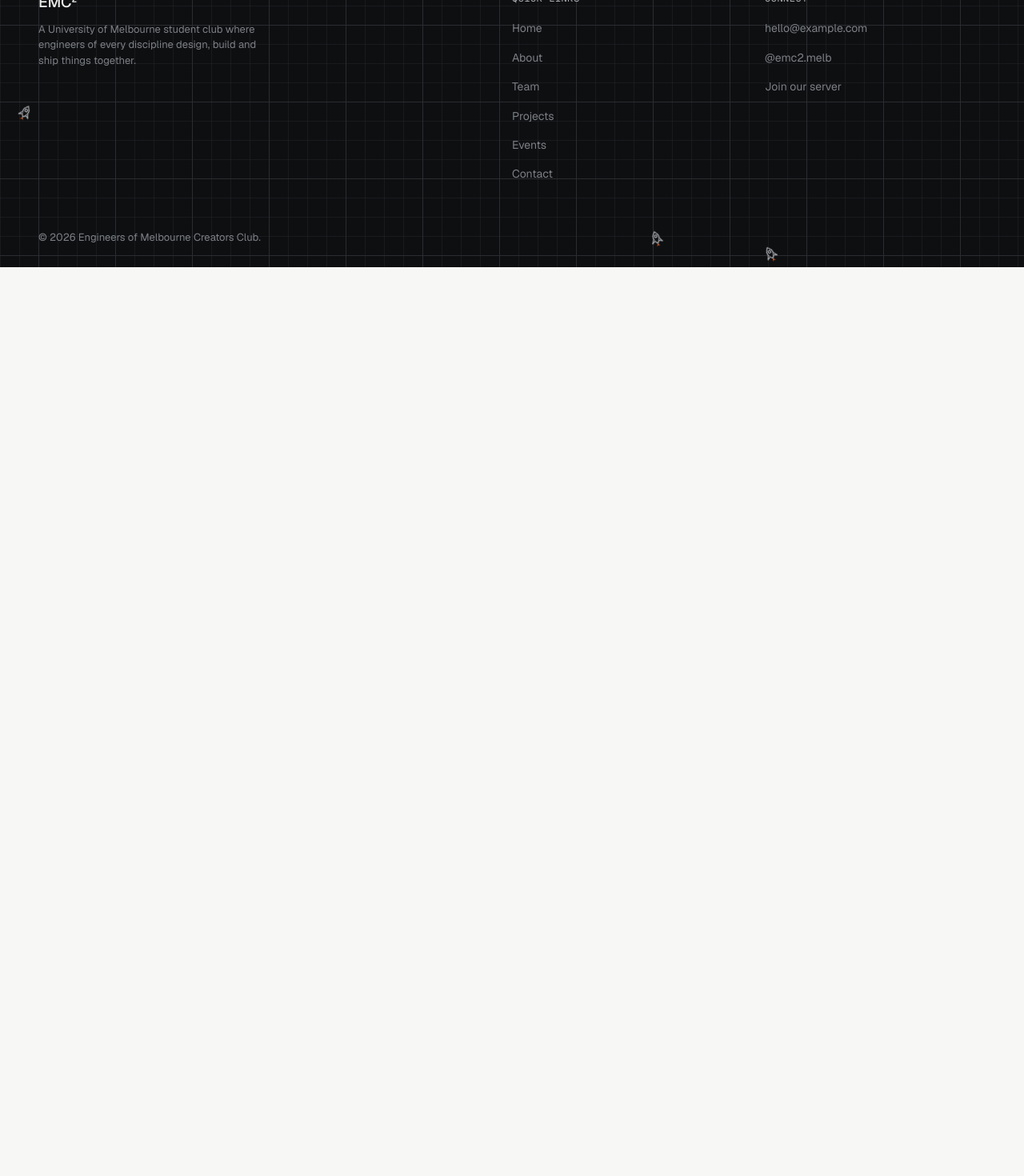
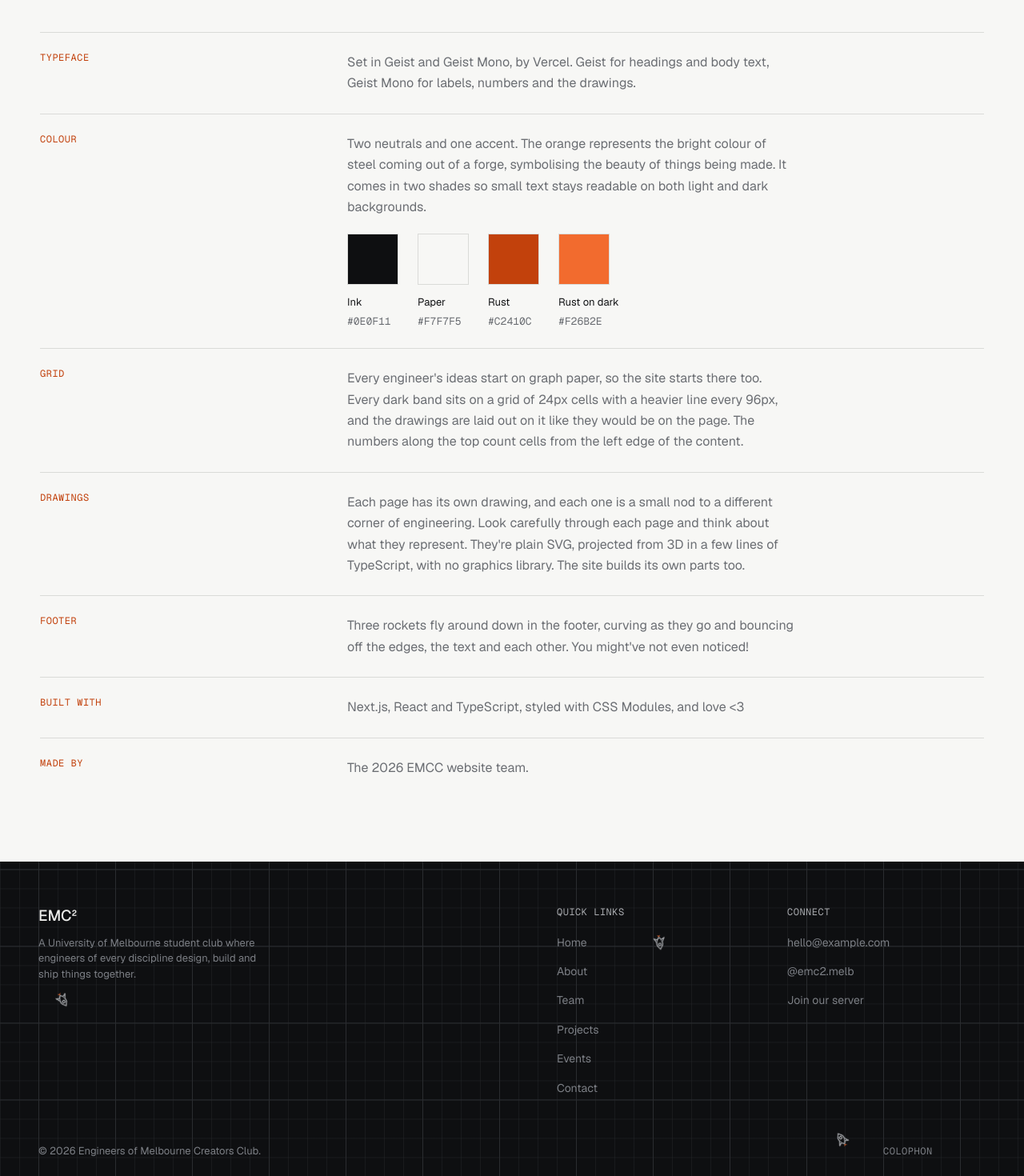
Before and after one commit to Engineers-of-Melbourne-Creators-Club/emcc-website, a Next.js app: page /colophon in a window 1280 px wide. Before the commit this address had no page. Shown: the part 473-1943 px from the top of the page at 80% size. Before the commit the page ends 807 px from the top, so only its background shows below. Built offline with nearby package versions, Linux system fonts and the light colour scheme.

Commit message:
feat: snap footer text to the grid and add a colophon

```diff
--- /dev/null
+++ b/src/app/colophon/colophon.module.css
@@ -0,0 +1,52 @@
+.list {
+  padding-block: var(--section-pad-sm) var(--section-pad);
+}
+
+.row {
+  display: grid;
+  grid-template-columns: var(--contact-details-width) 1fr;
+  gap: var(--space-xl);
+  padding-block: var(--space-xl);
+  border-top: 1px solid var(--color-border);
+}
+
+.text {
+  display: grid;
+  gap: var(--space-lg);
+  max-width: var(--hero-intro-max);
+  color: var(--color-text-secondary);
+}
+
+.swatches {
+  display: flex;
+  flex-wrap: wrap;
+  gap: var(--space-xl);
+}
+
+.swatch {
+  display: grid;
+  gap: var(--space-2xs);
+  font-size: var(--text-meta-size);
+  line-height: var(--text-meta-leading);
+  color: var(--color-text-primary);
+}
+
+.chip {
+  width: var(--space-5xl);
+  height: var(--space-5xl);
+  margin-bottom: var(--space-xs);
+  background: var(--chip);
+  border: 1px solid var(--color-border);
+}
+
+.hex {
+  font-family: var(--font-mono);
+  color: var(--color-text-secondary);
+}
+
+@media (max-width: 767px) {
+  .row {
+    grid-template-columns: 1fr;
+    gap: var(--space-xs);
+  }
+}
--- /dev/null
+++ b/src/app/colophon/page.tsx
@@ -0,0 +1,44 @@
+import type { Metadata } from "next";
+import type { CSSProperties } from "react";
+import { TitleBand } from "@/components/TitleBand/TitleBand";
+import { colophon, colours } from "@/content/colophon";
+import styles from "./colophon.module.css";
+
+export const metadata: Metadata = {
+  title: "Colophon",
+  description: "How the EMC² website is designed and built.",
+};
+
+export default function Colophon() {
+  return (
+    <>
+      <TitleBand eyebrow="Colophon" title="Does this count as an easter egg?" />
+
+      <dl className={`container ${styles.list}`}>
+        {colophon.map(({ label, text, colours: showColours }) => (
+          <div key={label} className={styles.row}>
+            <dt className="eyebrow">{label}</dt>
+            <dd className={styles.text}>
+              <p>{text}</p>
+              {showColours && (
+                <ul role="list" className={styles.swatches}>
+                  {colours.map(({ name, token, hex }) => (
+                    <li key={token} className={styles.swatch}>
+                      <span
+                        aria-hidden="true"
+                        className={styles.chip}
+                        style={{ "--chip": `var(${token})` } as CSSProperties}
+                      />
+                      <span>{name}</span>
+                      <span className={styles.hex}>{hex}</span>
+                    </li>
+                  ))}
+                </ul>
+              )}
+            </dd>
+          </div>
+        ))}
+      </dl>
+    </>
+  );
+}
--- a/src/components/Footer/Footer.module.css
+++ b/src/components/Footer/Footer.module.css
@@ -7,13 +7,24 @@
      the top edge, so there's no blank strip for the rocket to fly into. */
   --grid-content-left: var(--space-4xl);
   --grid-top: 0;
+  /* Count grid lines up from the bottom, so there's always a line one cell above the bottom edge
+     for the copyright row to sit on, whatever the footer's height. */
+  --grid-y: bottom;
+  /* Column widths rounded down to whole grid cells, with no gap between them, so every column
+     (and every line of text in it) starts on a grid line. Roughly half plus 3 cells, a quarter,
+     and the rest. */
+  --footer-columns: calc(
+      round(down, 50%, var(--grid-cell)) + 3 * var(--grid-cell)
+    )
+    round(down, 25%, var(--grid-cell)) 1fr;
 }
 
 .top {
   position: relative; /* above the grid background */
   display: grid;
-  grid-template-columns: 2fr 1fr 1fr;
-  gap: var(--space-3xl);
+  grid-template-columns: 2fr 1fr 1fr; /* for browsers without CSS round() */
+  grid-template-columns: var(--footer-columns);
+  row-gap: var(--space-3xl);
   padding-bottom: var(--footer-row-pad);
 }
 
@@ -58,9 +69,36 @@
   color: var(--color-text-on-dark-primary);
 }
 
+/* The link starts on the right-most major grid line where the word (about 62px, so 64px is
+   reserved) still fits inside the padding, so its first letter always touches a darker line and
+   it's never closer to the right edge than the copyright is to the left. */
+.bottom {
+  position: relative; /* above the grid background */
+  display: grid;
+  grid-template-columns: 1fr auto; /* for browsers without CSS round() */
+  grid-template-columns:
+    round(down, calc(100% - var(--space-5xl)), var(--grid-major))
+    1fr;
+  align-items: baseline;
+  row-gap: var(--space-sm);
+  padding-top: var(--space-lg);
+}
+
+.colophon {
+  font-family: var(--font-mono);
+  font-size: var(--text-label-size);
+  line-height: var(--text-label-leading);
+  letter-spacing: var(--text-label-tracking);
+  text-transform: uppercase;
+  color: var(--color-text-on-dark-muted);
+}
+
+.colophon:hover {
+  color: var(--color-text-on-dark-primary);
+}
+
 .copyright {
-  position: relative; /* above the grid background */
-  padding-top: var(--space-lg);
+  grid-column: 1 / -2;
   font-size: var(--text-meta-size);
   line-height: var(--text-meta-leading);
   color: var(--color-text-on-dark-muted);
@@ -95,8 +133,8 @@
 
 /* brand column full width above two link columns. */
 @media (max-width: 1023px) {
-  .top {
-    grid-template-columns: 1fr 1fr;
+  .footer {
+    --footer-columns: round(down, 50%, var(--grid-cell)) 1fr;
   }
 
   .brand {
@@ -109,4 +147,17 @@
     padding-inline: var(--page-gutter);
     --grid-content-left: var(--page-gutter);
   }
+
+  /* Too narrow for the copyright to share a row: the link drops below it, at the right. */
+  .bottom {
+    grid-template-columns: 1fr;
+  }
+
+  .colophon {
+    justify-self: end;
+  }
+
+  .copyright {
+    grid-column: auto;
+  }
 }
--- a/src/components/Footer/Footer.tsx
+++ b/src/components/Footer/Footer.tsx
@@ -50,9 +50,14 @@ export function Footer() {
         </div>
       </div>
 
-      <p className={styles.copyright}>
-        © <CurrentYear /> {site.longName}.
-      </p>
+      <div className={styles.bottom}>
+        <p className={styles.copyright}>
+          © <CurrentYear /> {site.longName}.
+        </p>
+        <Link href="/colophon" className={styles.colophon}>
+          Colophon
+        </Link>
+      </div>
     </footer>
   );
 }
--- /dev/null
+++ b/src/content/colophon.ts
@@ -0,0 +1,38 @@
+export const colours = [
+  { name: "Ink", token: "--color-ink", hex: "#0E0F11" },
+  { name: "Paper", token: "--color-paper", hex: "#F7F7F5" },
+  { name: "Rust", token: "--color-accent", hex: "#C2410C" },
+  { name: "Rust on dark", token: "--color-accent-on-dark", hex: "#F26B2E" },
+];
+
+export const colophon: { label: string; text: string; colours?: true }[] = [
+  {
+    label: "Typeface",
+    text: "Set in Geist and Geist Mono, by Vercel. Geist for headings and body text, Geist Mono for labels, numbers and the drawings.",
+  },
+  {
+    label: "Colour",
+    text: "Two neutrals and one accent. The orange represents the bright colour of steel coming out of a forge, symbolising the beauty of things being made. It comes in two shades so small text stays readable on both light and dark backgrounds.",
+    colours: true,
+  },
+  {
+    label: "Grid",
+    text: "Every engineer's ideas start on graph paper, so the site starts there too. Every dark band sits on a grid of 24px cells with a heavier line every 96px, and the drawings are laid out on it like they would be on the page. The numbers along the top count cells from the left edge of the content.",
+  },
+  {
+    label: "Drawings",
+    text: "Each page has its own drawing, and each one is a small nod to a different corner of engineering. Look carefully through each page and think about what they represent. They're plain SVG, projected from 3D in a few lines of TypeScript, with no graphics library. The site builds its own parts too.",
+  },
+  {
+    label: "Footer",
+    text: "Three rockets fly around down in the footer, curving as they go and bouncing off the edges, the text and each other. You might've not even noticed!",
+  },
+  {
+    label: "Built with",
+    text: "Next.js, React and TypeScript, styled with CSS Modules, and love <3",
+  },
+  {
+    label: "Made by",
+    text: "The 2026 EMCC website team.",
+  },
+];
--- a/src/styles/tokens.css
+++ b/src/styles/tokens.css
@@ -94,7 +94,7 @@
   /* Footer */
   --text-wordmark-size: 19px;
   --footer-pad-top: 56px;
-  --footer-pad-bottom: 28px;
+  --footer-pad-bottom: 22px; /* puts the copyright baseline just above the grid line one cell up */
   --footer-row-pad: 36px;
   --footer-list-gap: 10px;
   --footer-blurb-max: 280px;
```
Also changed, not shown: src/app/README.md.
